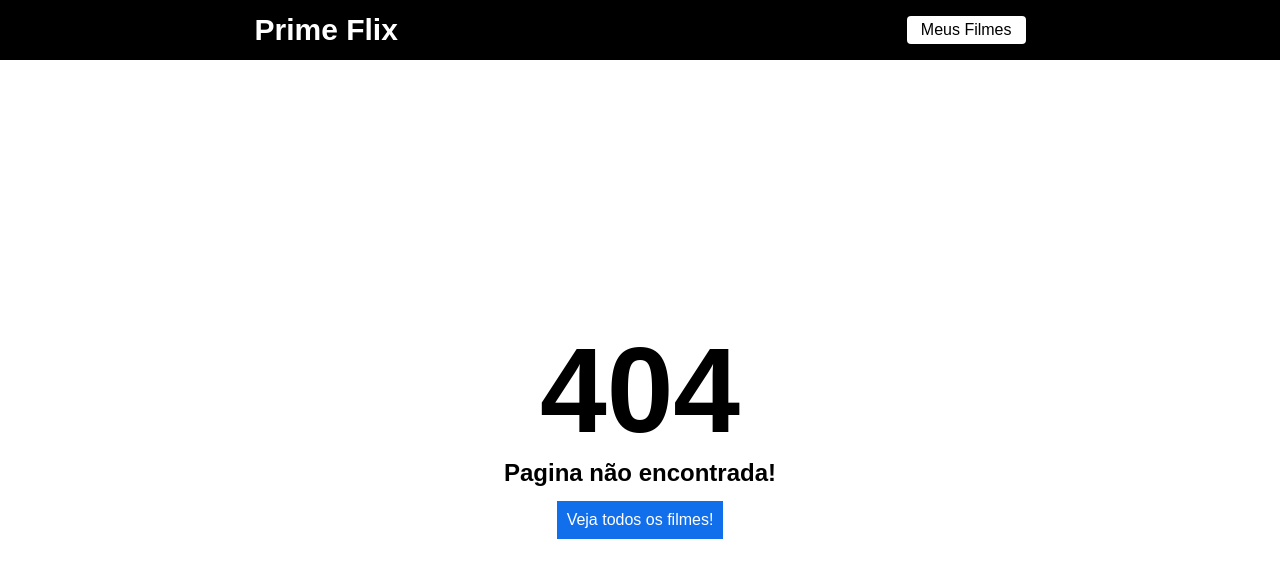
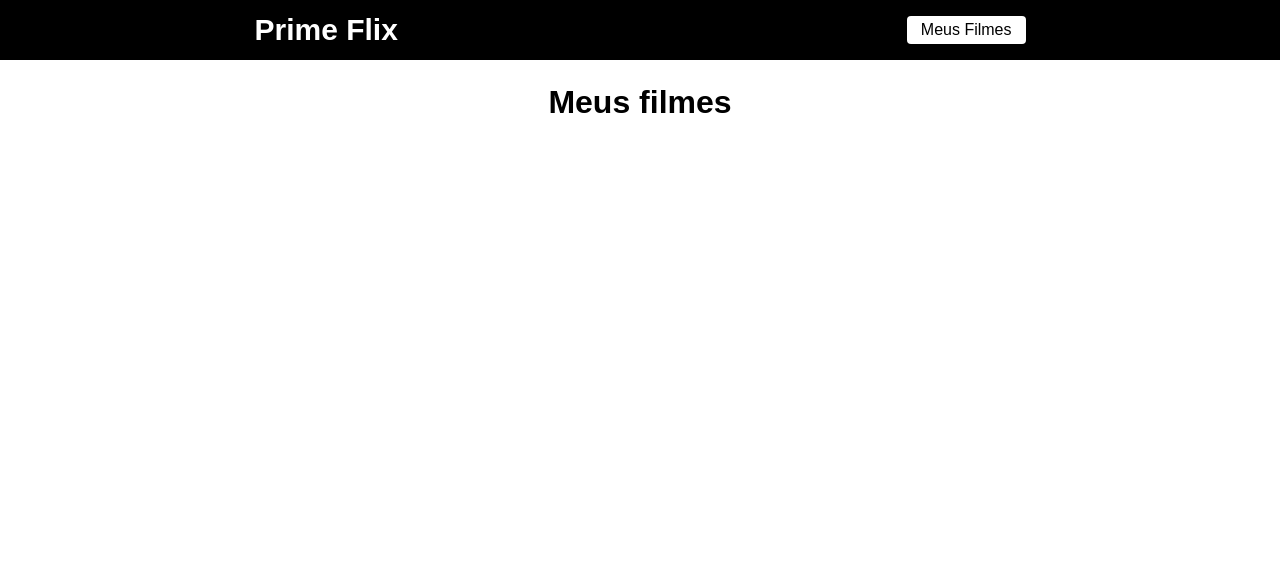
Before and after one commit to joaaoinacio/prime-flex, a React (Create React App) app: page /favoritos in a window 1280 px wide. Before the commit this address had no page. Shown: the top 578 px of the page. Built offline with nearby package versions, Linux system fonts and the light colour scheme.

Commit message:
Commit: Css da Minha Lista e configs

```diff
--- /dev/null
+++ b/src/pages/Favoritos/favoritos.css
@@ -0,0 +1,37 @@
+.meus-filmes{
+    margin-top: 24px;
+    display: flex;
+    flex-direction: column;
+    align-items: center;
+}
+
+.meus-filmes h1{
+    margin-bottom: 14px;
+}
+
+.meus-filmes span{
+    font-size: 18px;
+}
+
+.meus-filmes ul{
+    width: 720px;
+}
+
+.meus-filmes ul li{
+    list-style: none;
+    display: flex;
+    justify-content: space-between;
+    margin-bottom: 14px;
+}
+
+.meus-filmes div{
+    display: flex;
+    justify-content: center;
+    align-items: center;
+}
+
+.meus-filmes div a{
+    text-decoration: none;
+    color: #116feb;
+    margin-right: 14px;
+}
--- /dev/null
+++ b/src/pages/Favoritos/index.js
@@ -0,0 +1,40 @@
+import { useEffect, userEffect, useState } from 'react'
+import './favoritos.css'
+import { Link } from 'react-router-dom'
+
+function Favoritos(){
+
+    const [filmes, setFilmes] = useState([])
+
+    useEffect(()=> {
+        const minhaLista = localStorage.getItem("@primeflix");
+        setFilmes(JSON.parse(minhaLista) || [])
+
+    }, [])
+
+    return(
+        <div className="meus-filmes">
+            <h1>Meus filmes</h1>
+
+            <ul>
+                {filmes.map((item)=> {
+                    return(
+                        <li key={item.id}>
+                            <span>{item.title}</span>
+
+                            <div>
+                                <Link to={`/filme/${item.id}`}>Ver detalhes</Link>
+                                <button>Excluir</button>
+
+                            </div>
+
+                        </li>
+                    )
+
+                })}
+            </ul>
+        </div>
+    )
+}
+
+export default Favoritos;
--- a/src/routes.js
+++ b/src/routes.js
@@ -2,6 +2,7 @@
 
 import Home from './pages/Home';
 import Filme from './pages/Filme';
+import Favoritos from './pages/Favoritos';
 
 import Erro from './pages/Erro';
 
@@ -14,6 +15,7 @@
             <Routes>
                 <Route path="/" element={<Home />} />
                 <Route path="/filme/:id" element={<Filme />} />
+                <Route path="/favoritos" element= { <Favoritos />} />
 
                 <Route path="*" element={ <Erro />} />
             </Routes>
```
